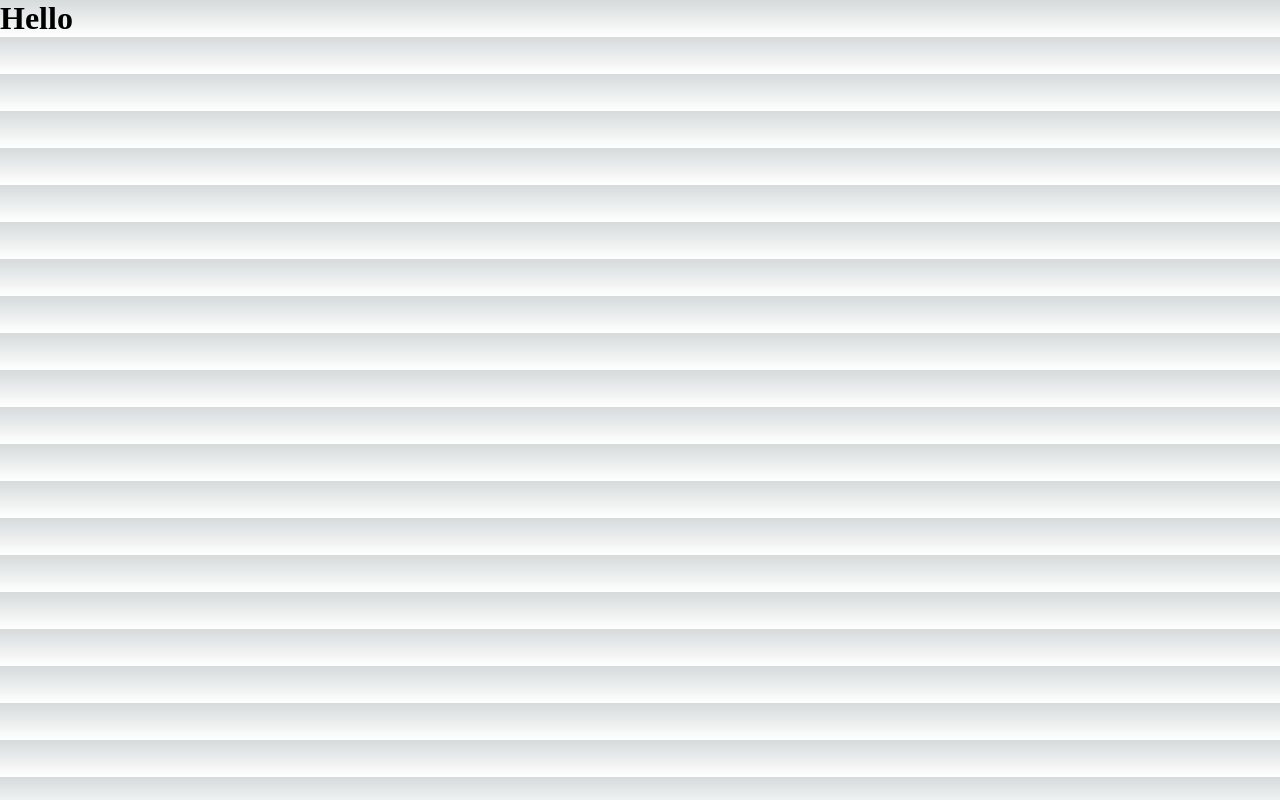
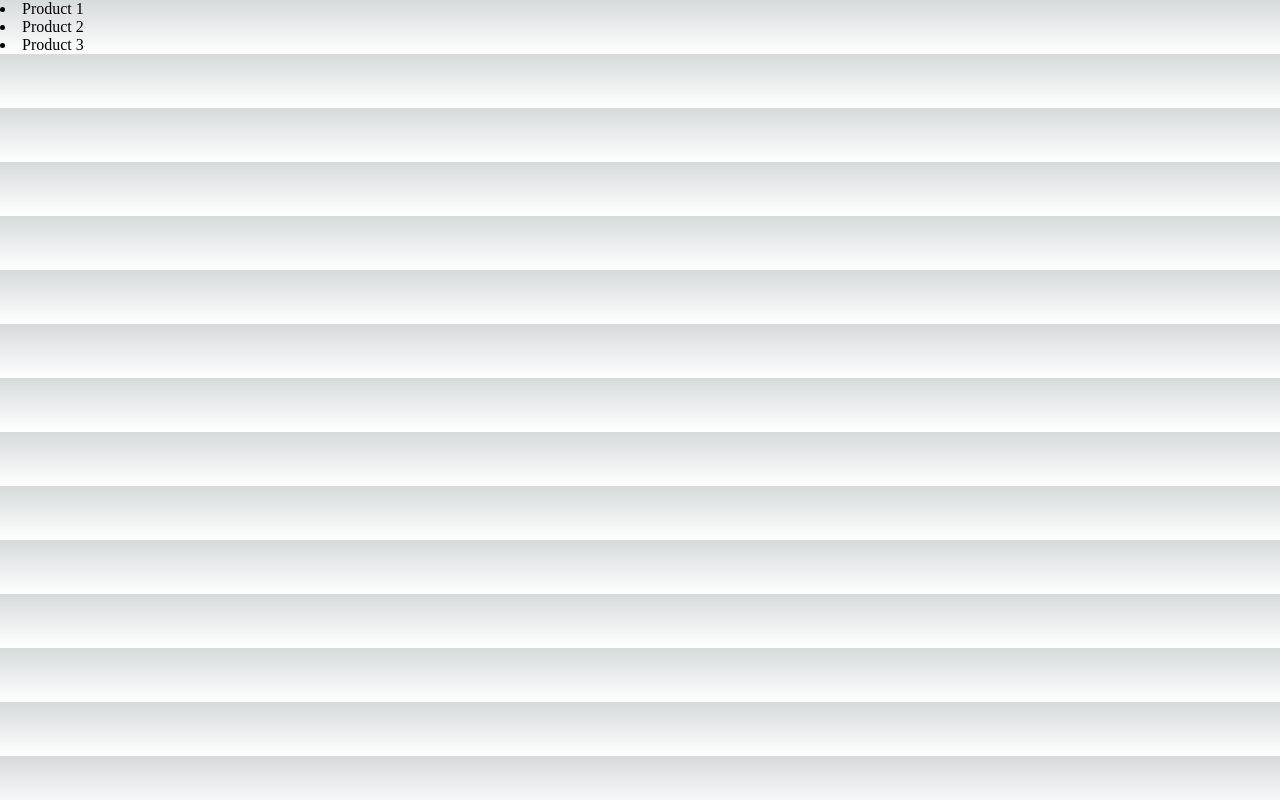
Before and after one commit to qasimzaib/next-module5, a Next.js app: page / in a window 1280 px wide. Built offline with nearby package versions, Linux system fonts and the light colour scheme.

Commit message:
getStaticProps

```diff
--- /dev/null
+++ b/data/dummy-backend.json
@@ -0,0 +1,7 @@
+{
+	"products": [
+		{ "id": "p1", "title": "Product 1", "description": "This is product 1" },
+		{ "id": "p2", "title": "Product 2", "description": "This is product 2" },
+		{ "id": "p3", "title": "Product 3", "description": "This is product 3" }
+	]
+}
--- a/src/pages/index.js
+++ b/src/pages/index.js
@@ -1,7 +1,26 @@
-export default function Home() {
+import fs from "fs/promises";
+import path from "path";
+
+export default function HomePage(props) {
+	const { products } = props;
+
 	return (
 		<>
-			<h1>Hello</h1>
+			{products.map((product) => (
+				<li key={product.id}>{product.title}</li>
+			))}
 		</>
 	);
 }
+
+export async function getStaticProps() {
+	const filePath = path.join(process.cwd(), "data", "dummy-backend.json");
+	const jsonData = await fs.readFile(filePath);
+	const data = JSON.parse(jsonData);
+
+	return {
+		props: {
+			products: data.products,
+		},
+	};
+}
```
